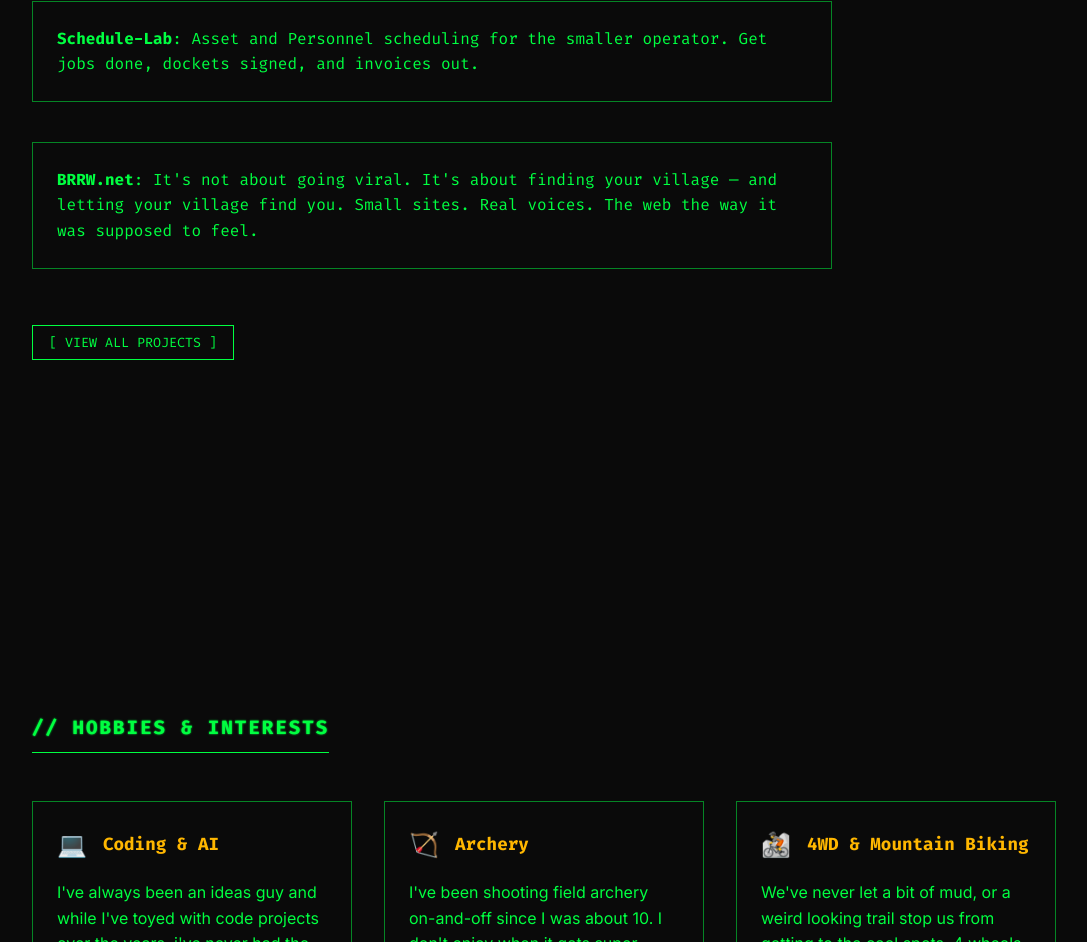
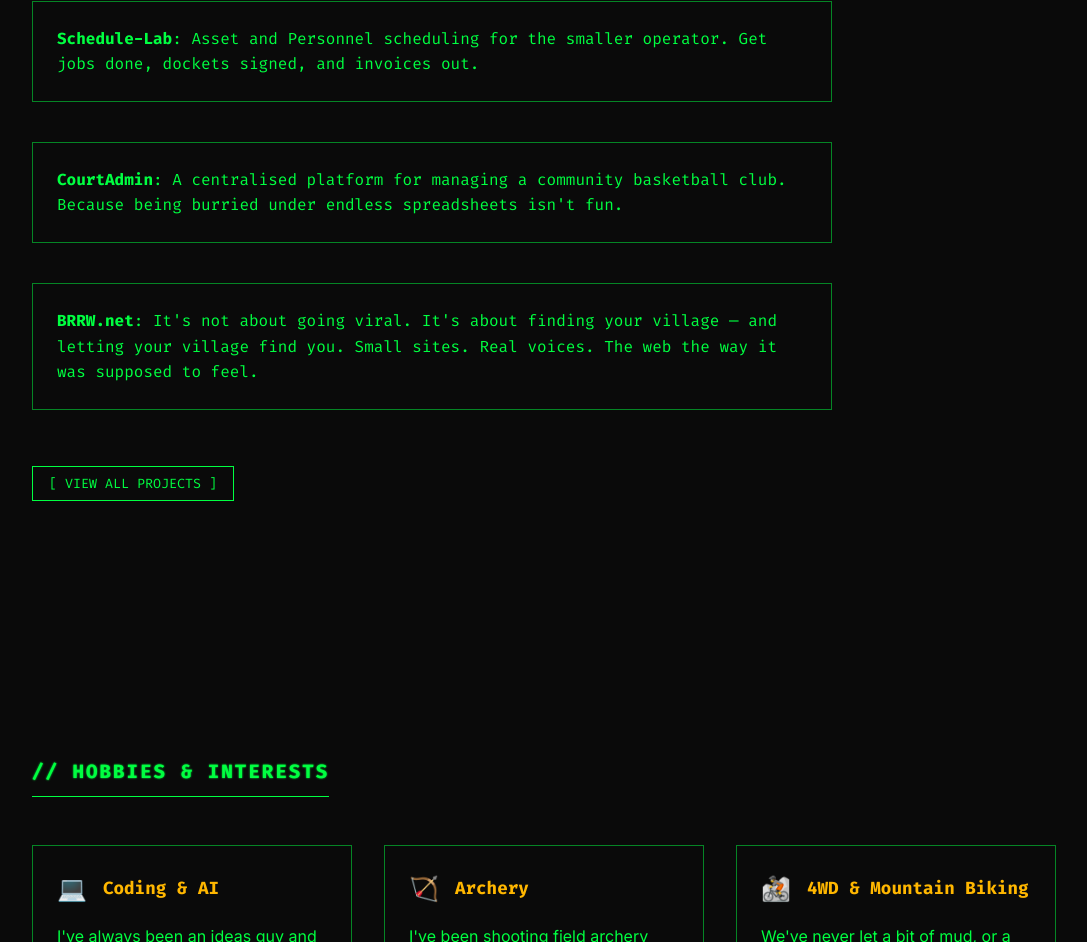
Before and after one commit to zachflem/seezed-remix, a React (Vite) app: page / in a window 1280 px wide. Shown: the part 1897-2839 px from the top of the page, without its empty margins (96-1183 px from the left). Built offline with nearby package versions, Linux system fonts and the light colour scheme.

Commit message:
add: CourtAdmin to the projects list

```diff
--- a/src/pages/Home.jsx
+++ b/src/pages/Home.jsx
@@ -134,6 +134,9 @@
         <div style={{ display: 'flex', flexDirection: 'column', gap: '1rem', maxWidth: '800px' }}>
           <TerminalCard href="/projects">
             <strong>Schedule-Lab</strong>: Asset and Personnel scheduling for the smaller operator.  Get jobs done, dockets signed, and invoices out.
+          </TerminalCard>
+          <TerminalCard href="/projects">
+            <strong>CourtAdmin</strong>: A centralised platform for managing a community basketball club. Because being burried under endless spreadsheets isn't fun.
           </TerminalCard>
           <TerminalCard href="http://www.brrw.net">
             <strong>BRRW.net</strong>: It's not about going viral. It's about finding your village — and letting your village find you. Small sites. Real voices. The web the way it was supposed to feel.
--- a/src/pages/Projects.jsx
+++ b/src/pages/Projects.jsx
@@ -42,6 +42,22 @@
       image: '/Schedule-Lab.png' // Optional: Add your image to /public and link here.  use 'null' for no image.
     },
     {
+      id: 'court-admin',
+      title: 'CourtAdmin',
+      description: 'Born from the depths of endless spreadsheets and the need for a better, centralised place to manage a community basketball club, CourtAdmin was built to be a one-stop-shop for busy parents and volunteers.  \n\n Handling all the tedious elements of running a community basketball club - Expressions of Interest, Sponsors, Venue Bookings, Team Management and Feedback amongst other things - CourtAdmin is designed to make the lives of volunteers easier, and give parents and players a better experience.',
+      features: [
+        'Manage individual seasons for your club - with all the relevant information and data stored in one place',
+        'Players (and parents) can manage their own profiles, and keep all their information up to date',
+        'Handle all your sponsors in one place - with different levels of sponsorship, and the ability to manage their details',
+        'Email campaign management - send out emails to your members, with different lists and templates',
+        'A public Expression of Interest portal for new and returning players to register their interest in playing for the upcoming season',
+        'Venue booking management - keep track of your venues, and manage your bookings for the season',
+      ],
+      status: 'ALPHA',
+      link: 'https://courtadmin.seezed.net',
+      image: '/CourtAdmin.png' // Optional: Add your image to /public and link here.  use 'null' for no image.
+    },
+    {
       id: 'brrw',
       title: 'BRRW.net',
       description: 'brrw (is pronounced exactly like *burrow*) — as in what a rabbit does. You dig in. You go somewhere small and specific and interesting. You explore.\n\n That\'s what the internet used to feel like.\n\n In the 90s and early 2000s, finding something good online felt like discovery. You\'d follow a link from one personal site to another, stumble into someone\'s corner of the web, and find writing that was weird and specific and entirely theirs.\n\n There was no feed, no algorithm, no follower count telling you what mattered. \n\nYou just dug around until you found something that resonated — and then you bookmarked it, and told your friends, and went back.',
```
Also changed, not shown: public/CourtAdmin.png (added).
